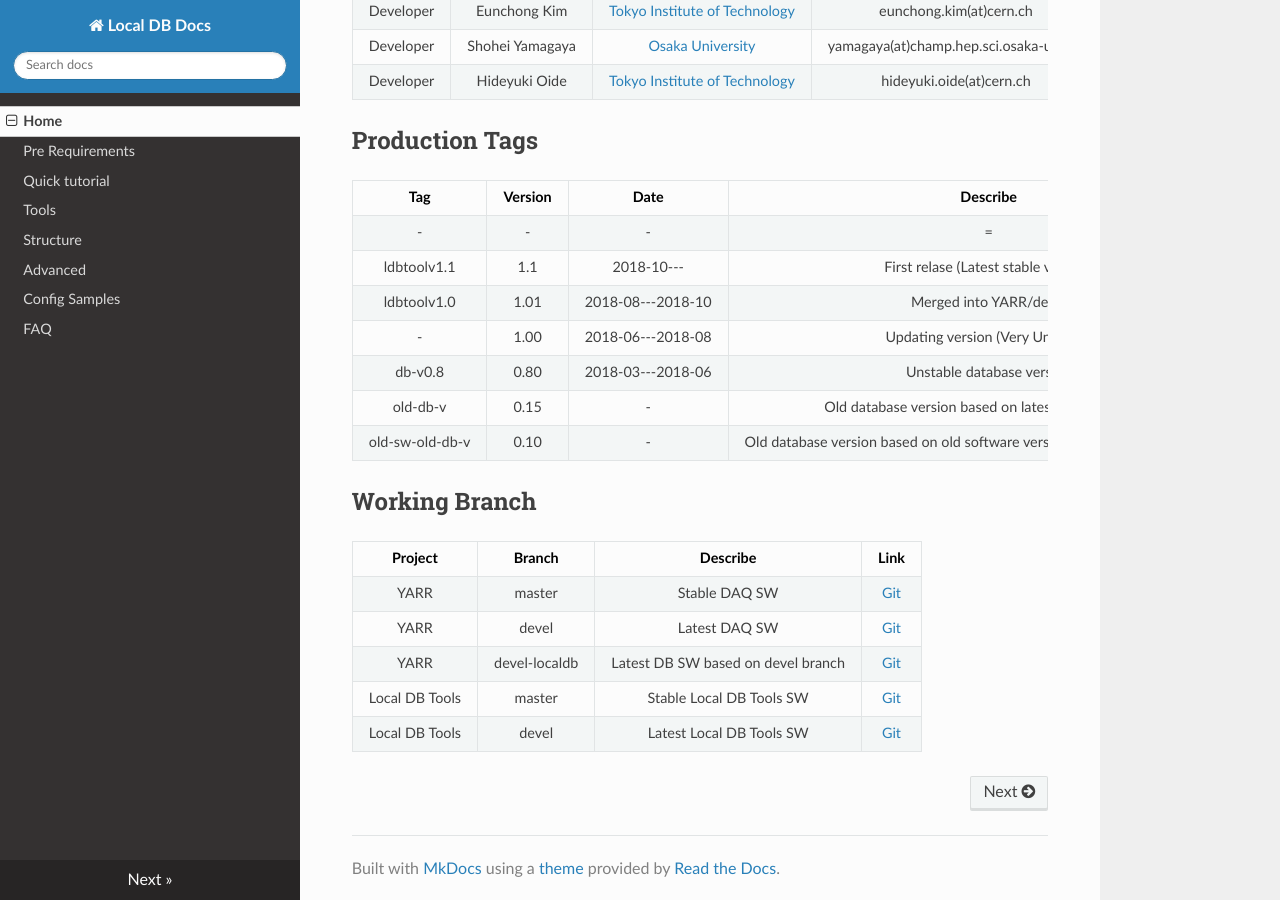
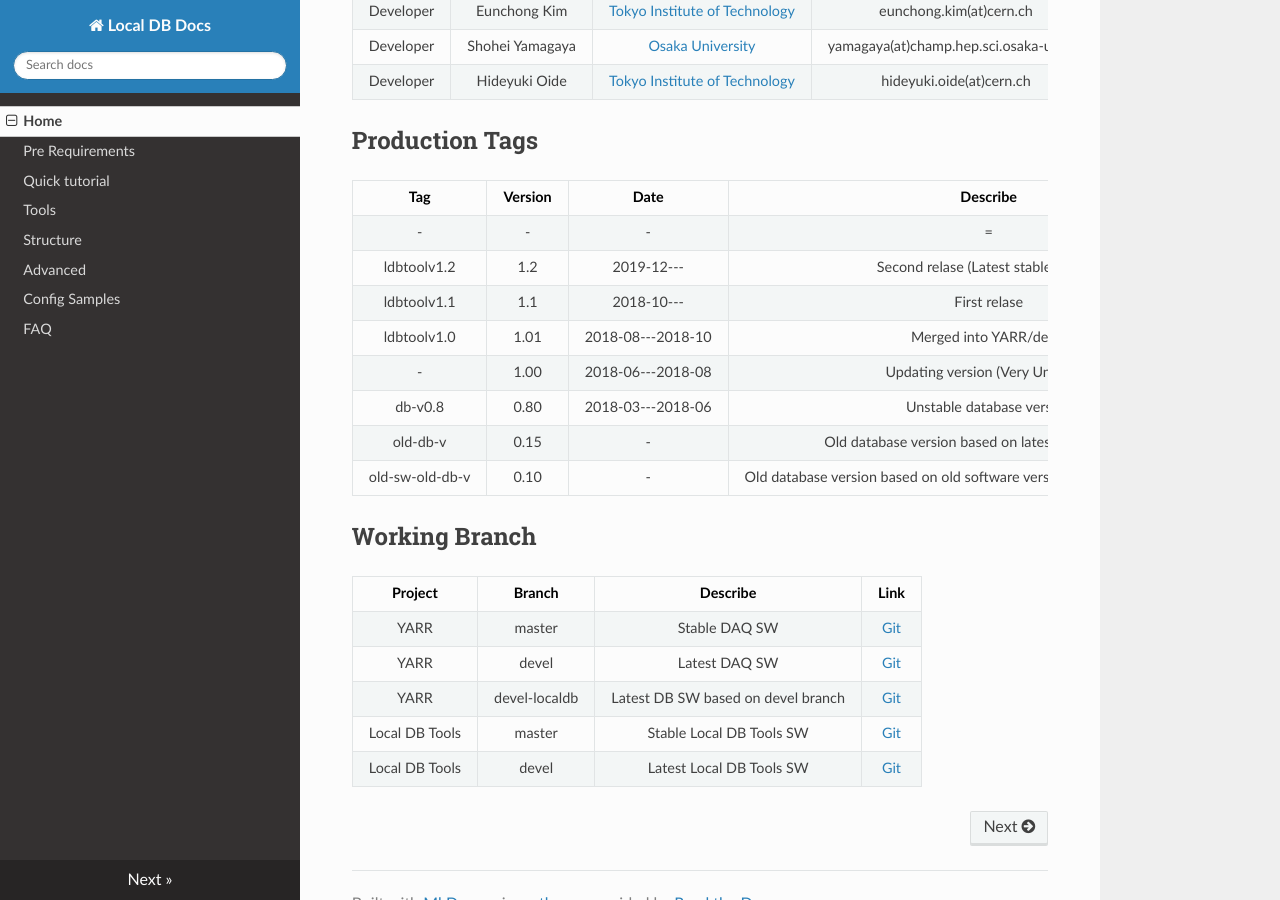
Before and after one commit to jlab-hep/localdb-docs, an MkDocs documentation site: the page built from docs/index.md, in a window 1280 px wide and 900 px high, scrolled down 2080 px. Built offline with MkDocs 1.6.1, drawn with Linux system fonts in a browser that asks for light colours; nearby versions of some CDN libraries; old or Windows-style settings are respelled for this version of MkDocs.

Commit message:
add a latest tag

```diff
--- a/docs/index.md
+++ b/docs/index.md
@@ -65,7 +65,8 @@ localdb-tools : Cloned from https://gitlab.cern.ch/YARR/localdb-tools.git
 |Tag            |Version|Date             |Describe                                                                 |
 |:-------------:|:-----:|:---------------:|:-----------------------------------------------------------------------:|
 |-              |-      |-                |=                                                                        |
-|ldbtoolv1.1    |1.1    |2018-10---       |First relase (Latest stable version)                                     |
+|ldbtoolv1.2    |1.2    |2019-12---       |Second relase (Latest stable version                                     |
+|ldbtoolv1.1    |1.1    |2018-10---       |First relase                                                             |
 |ldbtoolv1.0    |1.01   |2018-08---2018-10|Merged into YARR/devel                                                   |
 |-              |1.00   |2018-06---2018-08|Updating version (Very Unstable)                                         |
 |db-v0.8        |0.80   |2018-03---2018-06|Unstable database version                                                |
```
